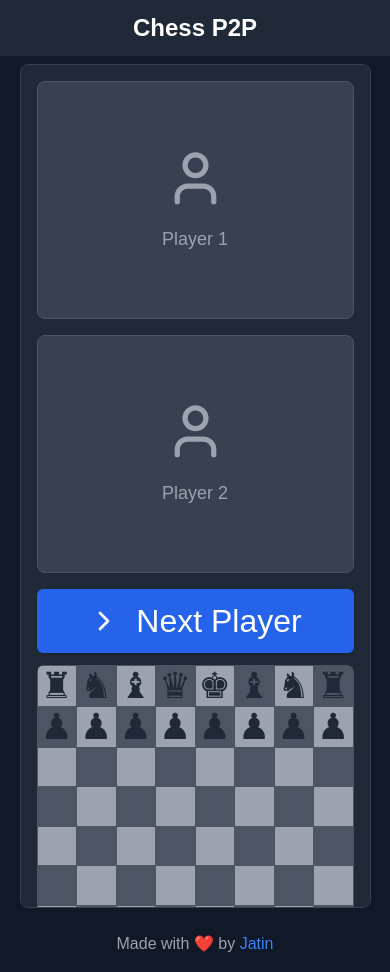
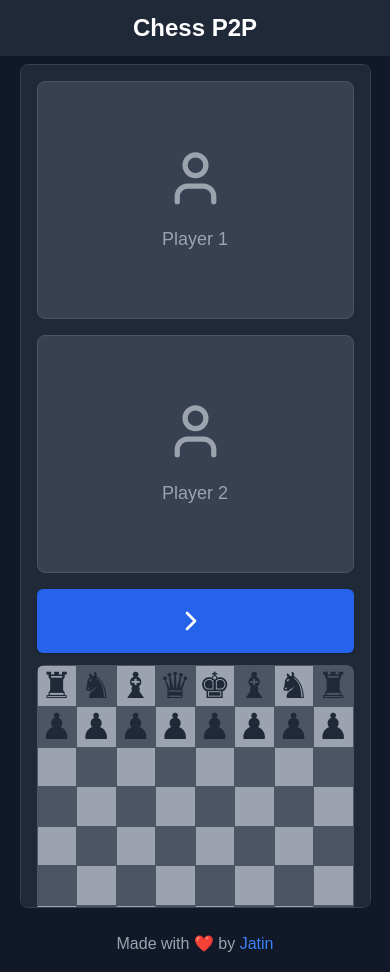
Before and after one commit to nurmandev/chess-p2p, a Next.js app: page /game in a window 390 px wide. Built offline with nearby package versions, Linux system fonts and the light colour scheme.

Commit message:
feat: Enhance VideoCall button for better responsiveness and visibility

```diff
--- a/src/components/shared/VideoCall.tsx
+++ b/src/components/shared/VideoCall.tsx
@@ -15,9 +15,9 @@ export default function VideoCall() {
     <div className="flex flex-col justify-between space-y-4 h-full">
       <PlayerPlaceholder label="Player 1" />
       <PlayerPlaceholder label="Player 2" />
-      <Button className="mt-auto bg-blue-600 hover:bg-blue-700 text-white text-[2rem]">
+      <Button className="mt-auto bg-blue-600 hover:bg-blue-700 text-white aspect-square lg:aspect-auto w-full text-[2rem]">
         <ChevronRight className="mr-2" style={{ width: '32px', height: '32px' }}/>
-        Next Player
+        <span className="hidden lg:inline">Next Player</span>
       </Button>
     </div>
   );
```
